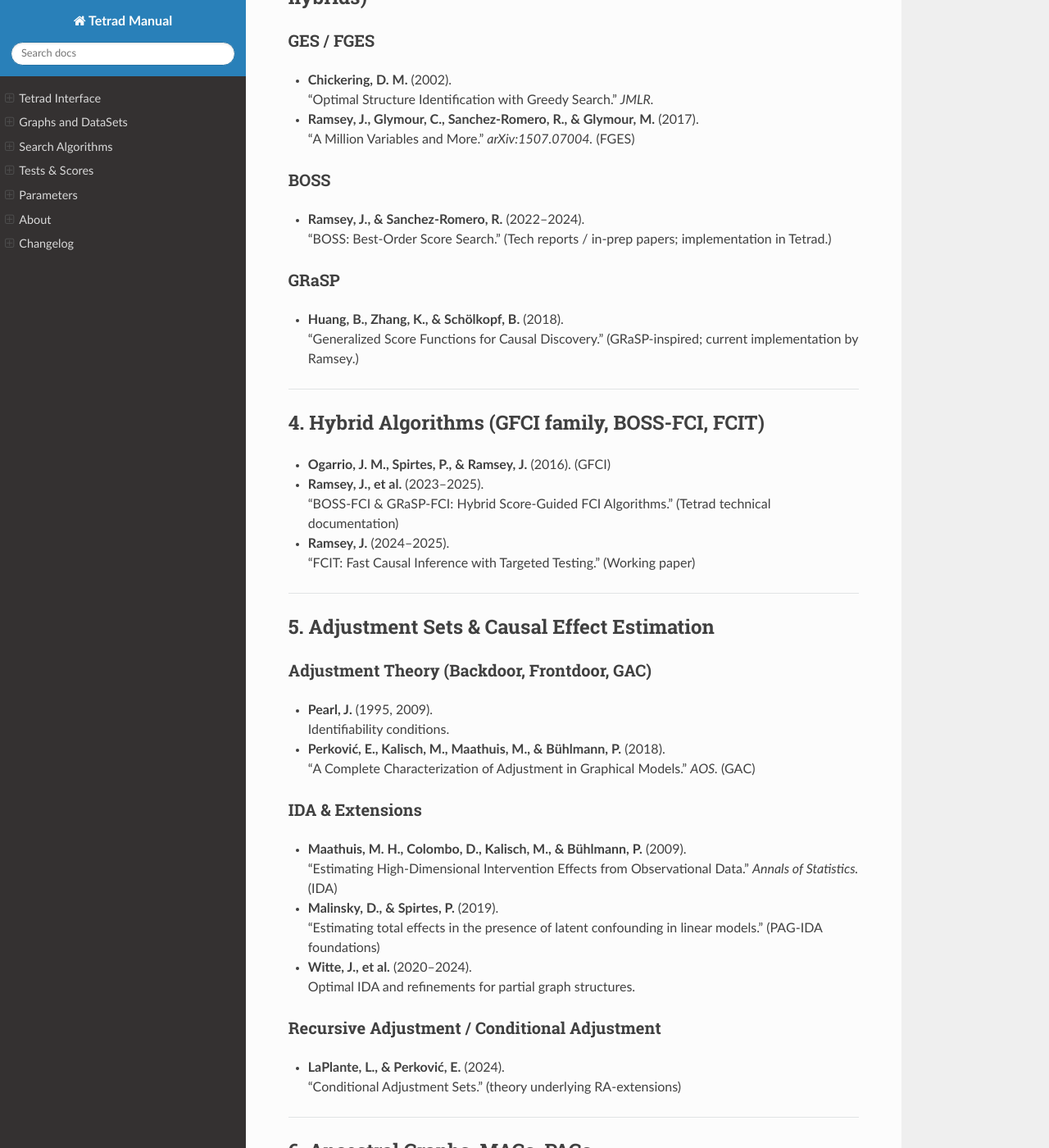
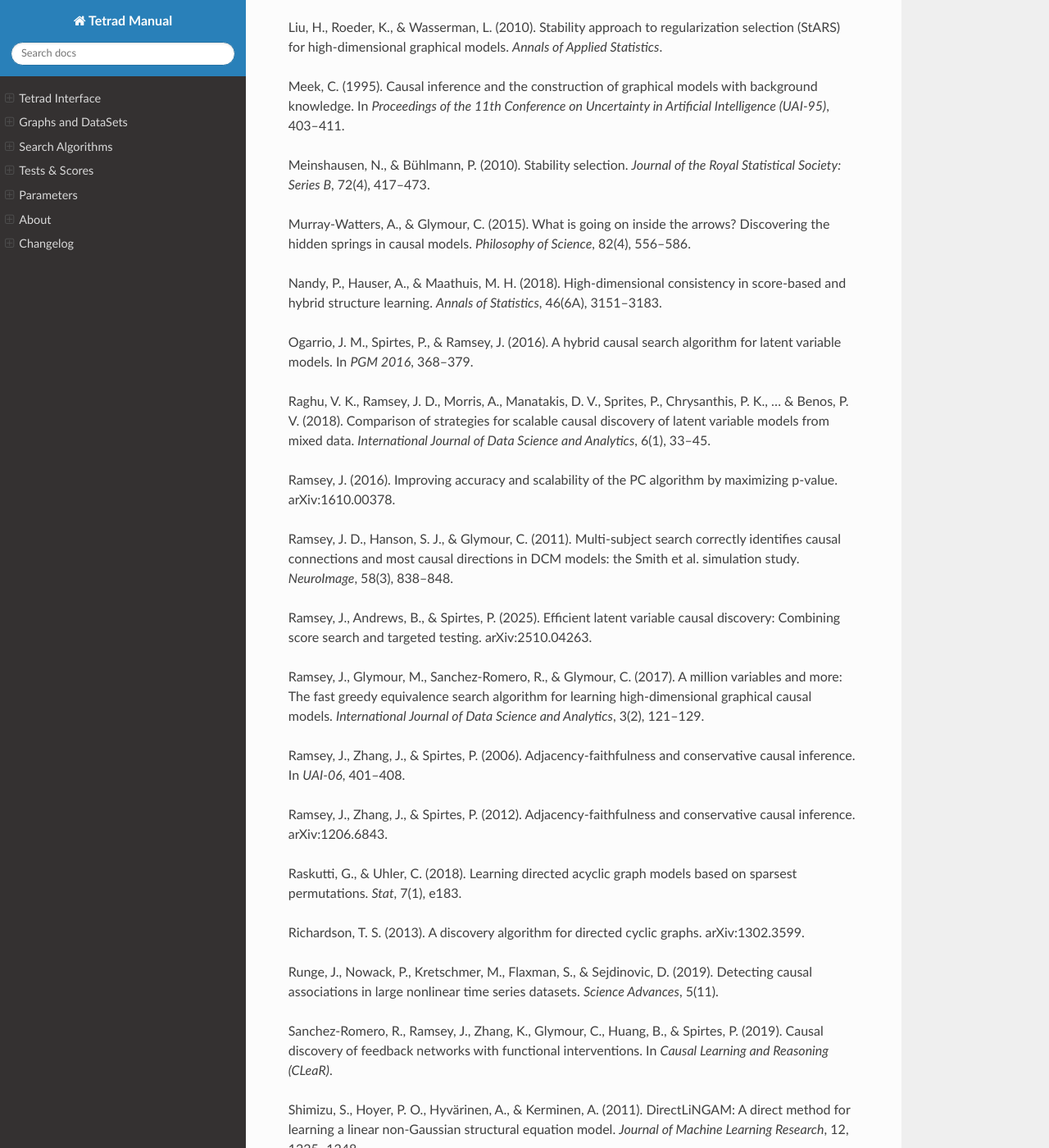
Before and after one commit to cmu-phil/tetrad-manual-rtd, a Sphinx documentation site: the page built from docs/papers-and-books.md, in a window 1280 px wide and 1400 px high, scrolled down 1243 px. Shown: the whole window at 82% size. Built offline with Sphinx 7.4.7 and the Read the Docs theme 3.1.0, drawn with Linux system fonts in a browser that asks for light colours; some of the changed text lies outside the part shown.

Commit message:
Refine and expand Tetrad documentation:
- Revised `about.md` to provide a modernized overview, highlighting updated features, enhanced algorithms, cross-referencing, and consolidated content.
- Expanded `contributors.md` with detailed roles and contributions, including recent development highlights and hybrid algorithm integrations.
- Updated `papers-and-books.md` with a curated reference list, emphasizing foundational works, major advancements, and algorithm citations.
- Streamlined formatting and refined content for improved consistency, readability, and navigation across all pages.

```diff
--- a/docs/papers-and-books.md
+++ b/docs/papers-and-books.md
@@ -1,167 +1,162 @@
-# References
+# Papers and Books
 
 This page collects key references for the theory and algorithms implemented in **Tetrad**.
 It is not exhaustive, but covers some foundational papers, major algorithmic developments,
 and software-related publications most relevant to users and developers.
 
-The historical narrative of Tetrad is available on the project website:
-https://www.cmu.edu/dietrich/philosophy/tetrad/about/
-
 This is a first draft; we'll expand this list as time permits. Please submit missing papers if you note them.
 
 ---
 
-## 1. Foundational Book
+Andrews, B., Ramsey, J., Sanchez-Romero, R., Camchong, J., & Kummerfeld, E. (2023).
+Fast scalable and accurate discovery of DAGs using the best order score search and grow shrink trees.
+In *Advances in Neural Information Processing Systems (NeurIPS 36)*, 63945–63956.
 
-- **Spirtes, P., Glymour, C., & Scheines, R.** (2000).
-  *Causation, Prediction, and Search.* MIT Press.
-  *(The canonical reference for the Tetrad project, covering the unified theory behind PC, FCI, DAGs, MAGs, PAGs, independence tests, and causal inference with latent variables.)*
+Bai, X., Padman, R., Ramsey, J., & Spirtes, P. (2008).
+Tabu search-enhanced graphical models for classification in high dimensions.
+*INFORMS Journal on Computing*, 20(3), 423–437.
 
----
+Bello, K., Aragam, B., & Ravikumar, P. (2022).
+DAGMA: Learning DAGs via M-matrices and a log-determinant acyclicity characterization.
+In *Advances in Neural Information Processing Systems (NeurIPS 35)*, 8226–8239.
 
-## 2. Constraint-Based Algorithms (PC, FCI, RFCI, variations)
+Bollen, K. A. (1989).
+*Structural Equations with Latent Variables*.
+Wiley.
 
-### PC / PC-Stable / Variants
-- **Spirtes, P., & Glymour, C.** (1991).
-  “An Algorithm for Fast Recovery of Sparse Causal Graphs.” *Social Science Computer Review*.
+Bühlmann, P., Peters, J., & Ernest, J. (2014).
+CAM: Causal additive models, high-dimensional order search and penalized regression.
+*Annals of Statistics*, 42(6), 2526–2556.
 
-- **Colombo, D., & Maathuis, M.** (2014).
-  “Order-Independent Constraint-Based Causal Structure Learning.” *Journal of Machine Learning Research*.
+Colombo, D., Maathuis, M. H., Kalisch, M., & Richardson, T. S. (2012).
+Learning high-dimensional directed acyclic graphs with latent and selection variables.
+*Annals of Statistics*, 40(1), 294–321.
 
-### FCI / RFCI / GFCI
-- **Spirtes, P., Richardson, T., Meek, C.** (1995; 2000).
-  FCI algorithm; see CPS (2000).
+Glymour, C. (2007).
+Learning the structure of deterministic systems.
+In *Causal Learning: Psychology, Philosophy, and Computation* (pp. 231–240).
 
-- **Zhang, J.** (2008).
-  “On the completeness of orientation rules for PAGs.” *UAI.*
+Glymour, C., & Cooper, G. (Eds.). (1999).
+*Computation, Causation, and Discovery*.
+AAAI/MIT Press.
 
-- **Colombo, D., Maathuis, M., Kalisch, M., & Richardson, T.** (2012).
-  “Learning high-dimensional DAGs with latent and selection variables.” *Annals of Statistics.* (RFCI)
+Hyvärinen, A., & Smith, S. (2013).
+Pairwise likelihood ratios for estimation of non-Gaussian structural equation models.
+*Journal of Machine Learning Research*, 14(1), 111–152.
 
-- **Ogarrio, J. M., Spirtes, P., & Ramsey, J.** (2016).
-  “A Hybrid Causal Search Algorithm for Latent Variable Models.” *JMLR: Workshop & Conf. Proc.* (GFCI)
+Jolliffe, I. T. (2002).
+*Principal Component Analysis* (2nd ed.).
+Springer.
 
----
+Kummerfeld, E., & Ramsey, J. (2016).
+Causal clustering for 1-factor measurement models.
+In *Proceedings of KDD*.
 
-## 3. Score-Based Algorithms (GES, FGES, BOSS, GRaSP, hybrids)
+Lacerda, G., Spirtes, P., Ramsey, J., & Hoyer, P. (2008).
+Discovering cyclic causal models by independent component analysis.
+In *UAI 2008*.
 
-### GES / FGES
-- **Chickering, D. M.** (2002).
-  “Optimal Structure Identification with Greedy Search.” *JMLR.*
+Lam, W. Y., Andrews, B., & Ramsey, J. (2022).
+Greedy relaxations of the sparsest permutation algorithm.
+In *Uncertainty in Artificial Intelligence (UAI)*, 1052–1062.
 
-- **Ramsey, J., Glymour, C., Sanchez-Romero, R., & Glymour, M.** (2017).
-  “A Million Variables and More.” *arXiv:1507.07004.* (FGES)
+Liu, H., Roeder, K., & Wasserman, L. (2010).
+Stability approach to regularization selection (StARS) for high-dimensional graphical models.
+*Annals of Applied Statistics*.
 
-### BOSS
-- **Ramsey, J., & Sanchez-Romero, R.** (2022–2024).
-  “BOSS: Best-Order Score Search.” (Tech reports / in-prep papers; implementation in Tetrad.)
+Meek, C. (1995).
+Causal inference and the construction of graphical models with background knowledge.
+In *Proceedings of the 11th Conference on Uncertainty in Artificial Intelligence (UAI-95)*, 403–411.
 
-### GRaSP
-- **Huang, B., Zhang, K., & Schölkopf, B.** (2018).
-  “Generalized Score Functions for Causal Discovery.” (GRaSP-inspired; current implementation by Ramsey.)
+Meinshausen, N., & Bühlmann, P. (2010).
+Stability selection.
+*Journal of the Royal Statistical Society: Series B*, 72(4), 417–473.
 
----
+Murray-Watters, A., & Glymour, C. (2015).
+What is going on inside the arrows? Discovering the hidden springs in causal models.
+*Philosophy of Science*, 82(4), 556–586.
 
-## 4. Hybrid Algorithms (GFCI family, BOSS-FCI, FCIT)
+Nandy, P., Hauser, A., & Maathuis, M. H. (2018).
+High-dimensional consistency in score-based and hybrid structure learning.
+*Annals of Statistics*, 46(6A), 3151–3183.
 
-- **Ogarrio, J. M., Spirtes, P., & Ramsey, J.** (2016). (GFCI)
-- **Ramsey, J., et al.** (2023–2025).
-  “BOSS-FCI & GRaSP-FCI: Hybrid Score-Guided FCI Algorithms.” (Tetrad technical documentation)
-- **Ramsey, J.** (2024–2025).
-  “FCIT: Fast Causal Inference with Targeted Testing.” (Working paper)
+Ogarrio, J. M., Spirtes, P., & Ramsey, J. (2016).
+A hybrid causal search algorithm for latent variable models.
+In *PGM 2016*, 368–379.
 
----
+Raghu, V. K., Ramsey, J. D., Morris, A., Manatakis, D. V., Sprites, P., Chrysanthis, P. K., ... & Benos, P. V. (2018).
+Comparison of strategies for scalable causal discovery of latent variable models from mixed data.
+*International Journal of Data Science and Analytics*, 6(1), 33–45.
 
-## 5. Adjustment Sets & Causal Effect Estimation
+Ramsey, J. (2016).
+Improving accuracy and scalability of the PC algorithm by maximizing p-value.
+arXiv:1610.00378.
 
-### Adjustment Theory (Backdoor, Frontdoor, GAC)
-- **Pearl, J.** (1995, 2009).
-  Identifiability conditions.
+Ramsey, J. D., Hanson, S. J., & Glymour, C. (2011).
+Multi-subject search correctly identifies causal connections and most causal directions in DCM models:
+the Smith et al. simulation study.
+*NeuroImage*, 58(3), 838–848.
 
-- **Perković, E., Kalisch, M., Maathuis, M., & Bühlmann, P.** (2018).
-  “A Complete Characterization of Adjustment in Graphical Models.” *AOS.* (GAC)
+Ramsey, J., Andrews, B., & Spirtes, P. (2025).
+Efficient latent variable causal discovery: Combining score search and targeted testing.
+arXiv:2510.04263.
 
-### IDA & Extensions
-- **Maathuis, M. H., Colombo, D., Kalisch, M., & Bühlmann, P.** (2009).
-  “Estimating High-Dimensional Intervention Effects from Observational Data.” *Annals of Statistics.* (IDA)
+Ramsey, J., Glymour, M., Sanchez-Romero, R., & Glymour, C. (2017).
+A million variables and more: The fast greedy equivalence search algorithm for learning high-dimensional graphical causal models.
+*International Journal of Data Science and Analytics*, 3(2), 121–129.
 
-- **Malinsky, D., & Spirtes, P.** (2019).
-  “Estimating total effects in the presence of latent confounding in linear models.” (PAG-IDA foundations)
+Ramsey, J., Zhang, J., & Spirtes, P. (2006).
+Adjacency-faithfulness and conservative causal inference.
+In *UAI-06*, 401–408.
 
-- **Witte, J., et al.** (2020–2024).
-  Optimal IDA and refinements for partial graph structures.
+Ramsey, J., Zhang, J., & Spirtes, P. (2012).
+Adjacency-faithfulness and conservative causal inference.
+arXiv:1206.6843.
 
-### Recursive Adjustment / Conditional Adjustment
-- **LaPlante, L., & Perković, E.** (2024).
-  “Conditional Adjustment Sets.” (theory underlying RA-extensions)
+Raskutti, G., & Uhler, C. (2018).
+Learning directed acyclic graph models based on sparsest permutations.
+*Stat*, 7(1), e183.
 
-[//]: # (- **Ramsey, J.** &#40;2023–2025&#41;.  )
+Richardson, T. S. (2013).
+A discovery algorithm for directed cyclic graphs.
+arXiv:1302.3599.
 
-[//]: # (  “Recursive Adjustment for Effect Estimation.” &#40;Tetrad implementation & upcoming paper&#41;)
+Runge, J., Nowack, P., Kretschmer, M., Flaxman, S., & Sejdinovic, D. (2019).
+Detecting causal associations in large nonlinear time series datasets.
+*Science Advances*, 5(11).
 
----
+Sanchez-Romero, R., Ramsey, J., Zhang, K., Glymour, C., Huang, B., & Spirtes, P. (2019).
+Causal discovery of feedback networks with functional interventions.
+In *Causal Learning and Reasoning (CLeaR)*.
 
-## 6. Ancestral Graphs, MAGs, PAGs
+Shimizu, S., Hoyer, P. O., Hyvärinen, A., & Kerminen, A. (2011).
+DirectLiNGAM: A direct method for learning a linear non-Gaussian structural equation model.
+*Journal of Machine Learning Research*, 12, 1225–1248.
 
-- **Richardson, T., & Spirtes, P.** (2002).
-  “Ancestral Graph Markov Models.” *Annals of Statistics.*
+Shimizu, S., Hoyer, P. O., Hyvärinen, A., & Kerminen, A. (2006).
+A Linear Non-Gaussian Acyclic Model for causal discovery.
+*Journal of Machine Learning Research*, 7, 2003–2030.
 
-- **Zhang, J.** (2006–2008).
-  Soundness and completeness of PAG orientation rules.
+Silva, R. (2006).
+Learning the structure of linear latent variable models.
+*Journal of Machine Learning Research*.
 
-[//]: # (- **Mooij, J., & Janzing, D.** &#40;2009&#41;.  )
+Spirtes, P., Glymour, C. N., & Scheines, R. (2000).
+*Causation, Prediction, and Search* (2nd ed.).
+MIT Press.
 
-[//]: # (  Related MAG semantics.)
+Stekhoven, D. J., Moraes, I., Sveinbjörnsson, G., Hennig, L., Maathuis, M. H., & Bühlmann, P. (2012).
+Causal stability ranking.
+*Bioinformatics*, 28(21), 2819–2823.
 
----
+Tillman, R., & Spirtes, P. (2011).
+Learning equivalence classes of acyclic models with latent and selection variables from multiple datasets with overlapping variables.
+In *AISTATS*, 3–15.
 
-## 7. Nonlinear & Non-Gaussian Methods
+Zhang, J. (2008).
+On the completeness of orientation rules for causal discovery in the presence of latent confounders and selection bias.
+*Artificial Intelligence*, 172(16–17), 1873–1896.
 
-- **Hoyer, P., Shimizu, S., et al.** (2008).
-  “LiNGAM.” (Non-Gaussian linear additive methods.)
-
-- **Peters, J., Mooij, J., Janzing, D., & Schölkopf, B.** (2014).
-  “ANM: Causal inference with additive noise models.”
-
-- **Ramsey, J., et al.** (2023–2025).
-  Basis-function scoring (BF-BIC), BF-LRT, nonlinear CI approximations.
-  (Ongoing Tetrad papers.)
-
----
-
-## 8. Independence Tests & Scores
-
-- **Fisher’s Z Test** (classical)
-- **Kernel Conditional Independence (KCI)** — Zhang, Peters, et al. (2011–2014)
-- **RCIT / RCoT** — Strobl, Zhang, et al. (2019)
-- **G^2, χ², BIC, BDeu** — classical discrete/continuous tests
-- **BF-BIC / BF-LRT** — Ramsey (2023–2025)
-
----
-
-## 9. Software Papers
-
-- **Ramsey, J., & Andrews, B.** (2023).
-  *Py-Tetrad and RPy-Tetrad: A New Python Interface with R Support for Tetrad Causal Search.*
-  In Proceedings of the **Causal Analysis Workshop Series** (CAWS), PMLR.
-
-[//]: # (- **Ramsey et al.** &#40;various&#41;.  )
-
-[//]: # (  Tetrad GUI and library updates &#40;FGES, GFCI, BOSS, RA modules&#41;.)
-
----
-
-## 10. Additional Topics & Related Literature
-
-### Selection Bias
-- **Spirtes, P.** (1995–2000). Selection in FCI framework.
-- **Bareinboim, E., Tian, J., & Pearl, J.** (2014–2020). Transport and selection diagrams.
-
-### Latent Variables
-- **Silva, R., & Scheines, R.** (2005).
-- **Hoyer, P., et al.** (latent nonlinear models)
-
-### Graph Theory and Orientation Rules
-- **Meek, C.** (1995).
-  “Causal inference and causal explanation with background knowledge.”
-  Core orientation rules used in CPDAG construction.
+Zhang, K., Huang, B., Zhang, J., Glymour, C., & Schölkopf, B. (2017).
+Causal discovery from nonstationary and heterogeneous data: Causal invariance and CD-NOD.
+In *NeurIPS 31*.
```
Also changed, not shown: docs/about.md (+39 -29 lines), docs/contributors.md (+60 -43 lines).
